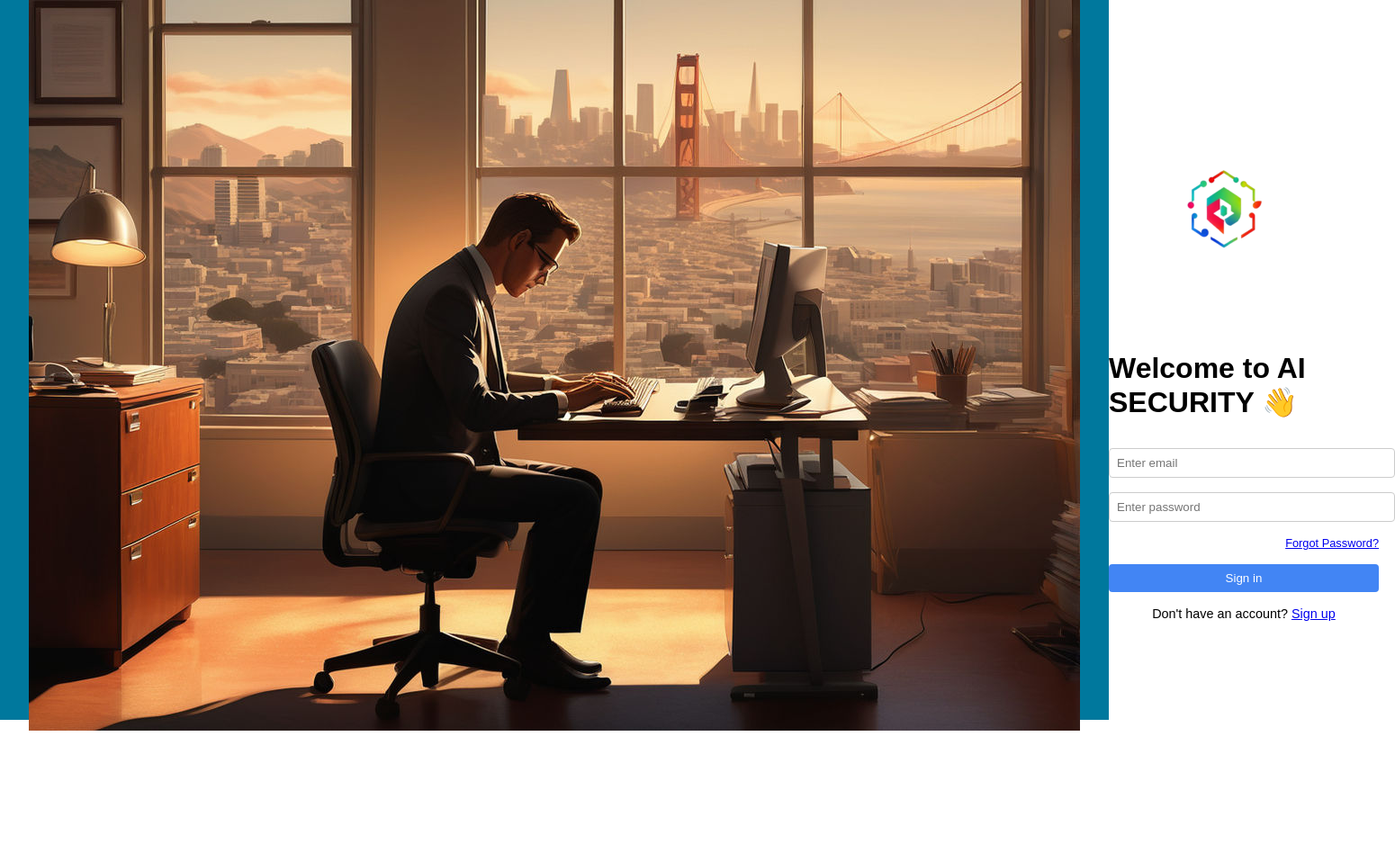
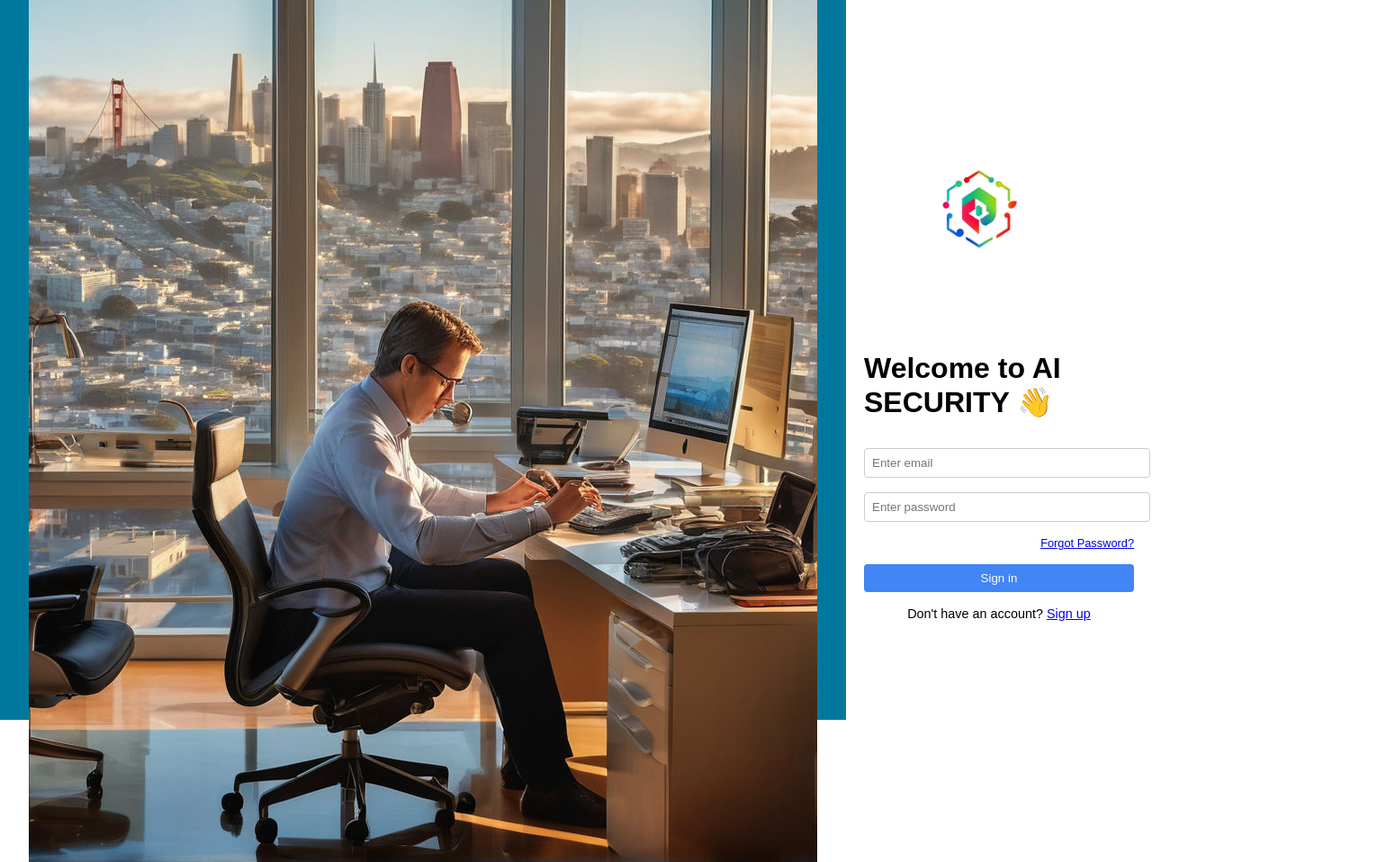
Before and after one commit to edycyber/CyberGuard, a plain HTML site: page login.html in a window 1280 px wide. Shown: the whole page at 90% size, 1550 px wide, since content can reach past the window. Before the commit the page ends 860 px from the top, so only its background shows below. Drawn offline with Linux system fonts and the light colour scheme.

Commit message:
Update login.html

```diff
--- a/login.html
+++ b/login.html
@@ -80,7 +80,7 @@
     <div class="container">
         <div class="image-section">
             <div class="image-placeholder"></div>
-            <img src="sanfrancisco3.jpeg" alt="AI SECURITY logo">
+            <img src="sanfrancisco4.jpg" alt="AI SECURITY logo">
             <h2>"Turn any product URL into a captivating video ad instantly"</h2>
         </div>
         <div class="login-section">
```
